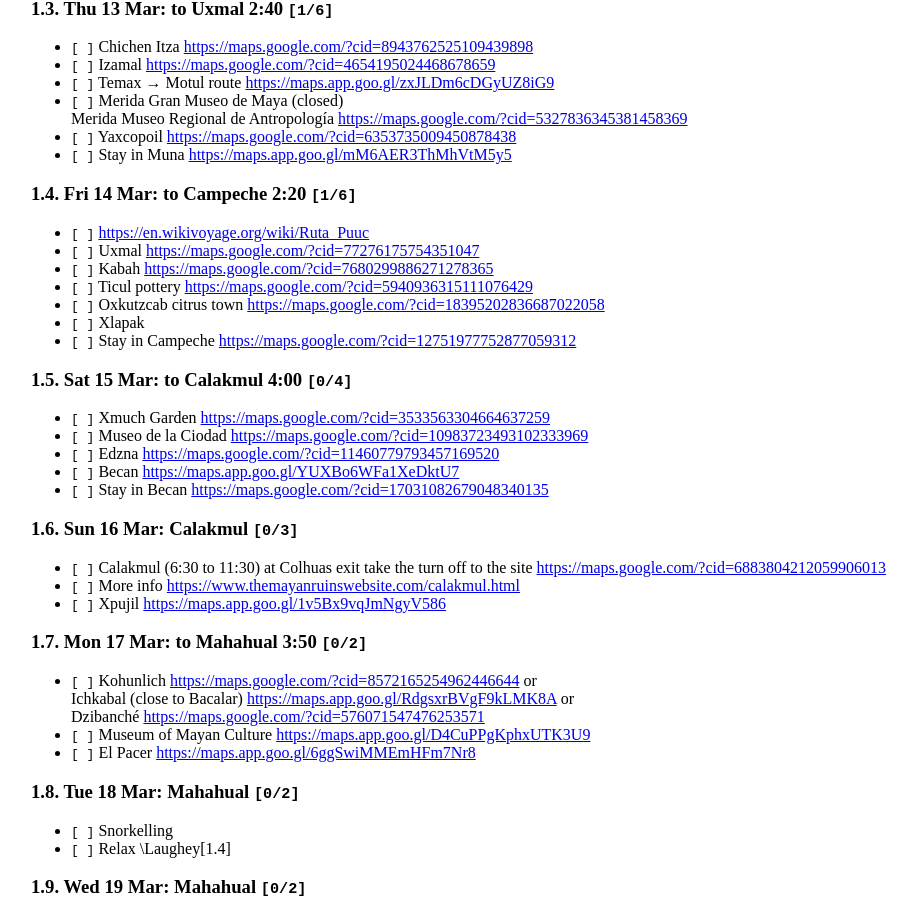
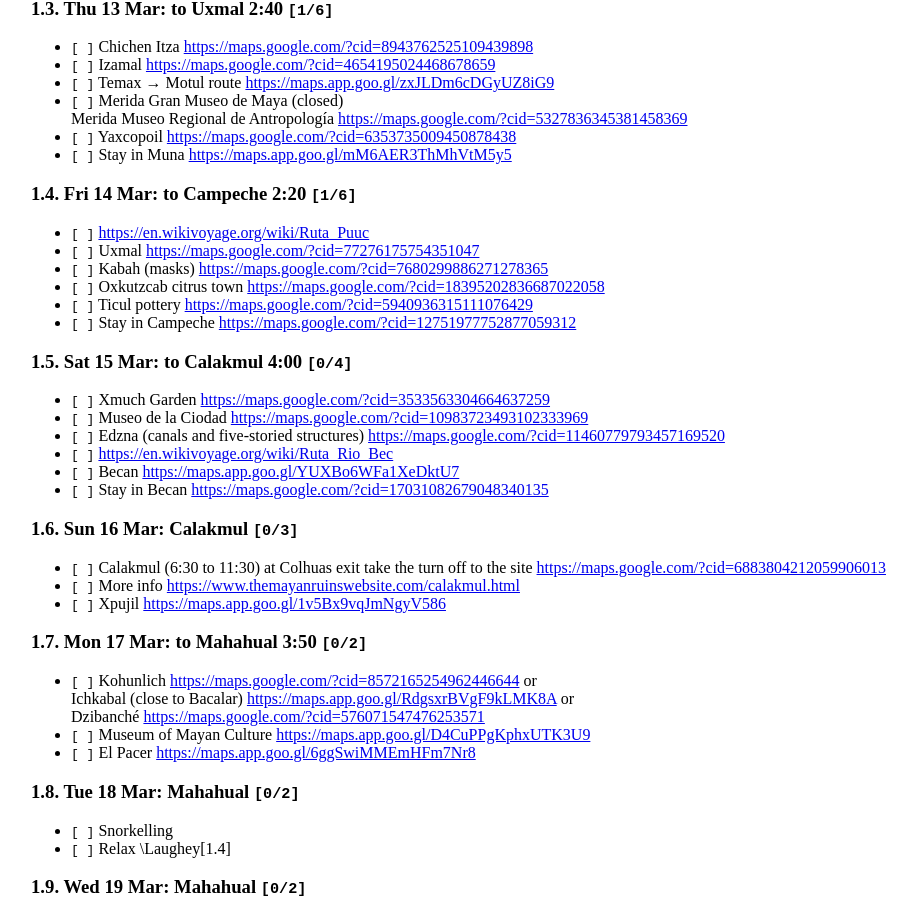
Before and after one commit to ssharoff/ssharoff.github.io, a Jekyll site: the page travel/mexico-plans.html, which Jekyll copies as it is, in a window 1280 px wide and 900 px high, scrolled down 386 px. Shown: the whole window, without its empty margins (129-1046 px from the left). Built offline with Jekyll 4.4.1, drawn with Linux system fonts in a browser that asks for light colours; some of the changed text lies outside the part shown.

Commit message:
refined Uxmal

```diff
--- a/travel/mexico-plans.html
+++ b/travel/mexico-plans.html
@@ -3,7 +3,7 @@
 "http://www.w3.org/TR/xhtml1/DTD/xhtml1-strict.dtd">
 <html xmlns="http://www.w3.org/1999/xhtml" lang="en" xml:lang="en">
 <head>
-<!-- 2025-02-22 Sat 11:50 -->
+<!-- 2025-02-23 Sun 16:42 -->
 <meta http-equiv="Content-Type" content="text/html;charset=utf-8" />
 <meta name="viewport" content="width=device-width, initial-scale=1" />
 <title>&lrm;</title>
@@ -228,12 +228,12 @@
 <body>
 <div id="content" class="content">
 
-<div id="outline-container-org3b4b71b" class="outline-2">
-<h2 id="org3b4b71b"><span class="section-number-2">1.</span> Yucatan</h2>
+<div id="outline-container-org54f6ed6" class="outline-2">
+<h2 id="org54f6ed6"><span class="section-number-2">1.</span> Yucatan</h2>
 <div class="outline-text-2" id="text-1">
 </div>
-<div id="outline-container-org094a721" class="outline-3">
-<h3 id="org094a721"><span class="section-number-3">1.1.</span> Tue 11 Mar: Arrival to Cancun <code>[0/3]</code></h3>
+<div id="outline-container-orgf5acd6d" class="outline-3">
+<h3 id="orgf5acd6d"><span class="section-number-3">1.1.</span> Tue 11 Mar: Arrival to Cancun <code>[0/3]</code></h3>
 <div class="outline-text-3" id="text-1-1">
 <ul class="org-ul">
 <li class="off"><code>[&#xa0;]</code> Landing 16:55;</li>
@@ -244,8 +244,8 @@
 </div>
 </div>
 
-<div id="outline-container-org0931a24" class="outline-3">
-<h3 id="org0931a24"><span class="section-number-3">1.2.</span> Wed 12 Mar: to Valladolid 2:20 <code>[1/5]</code></h3>
+<div id="outline-container-orgaabeb5f" class="outline-3">
+<h3 id="orgaabeb5f"><span class="section-number-3">1.2.</span> Wed 12 Mar: to Valladolid 2:20 <code>[1/5]</code></h3>
 <div class="outline-text-3" id="text-1-2">
 <ul class="org-ul">
 <li class="off"><code>[&#xa0;]</code> Coba <a href="https://maps.app.goo.gl/cUjqrZNwsN8X8Jd46">https://maps.app.goo.gl/cUjqrZNwsN8X8Jd46</a></li>
@@ -259,8 +259,8 @@
 </div>
 </div>
 
-<div id="outline-container-org666f1e0" class="outline-3">
-<h3 id="org666f1e0"><span class="section-number-3">1.3.</span> Thu 13 Mar: to Uxmal 2:40 <code>[1/6]</code></h3>
+<div id="outline-container-org981cb48" class="outline-3">
+<h3 id="org981cb48"><span class="section-number-3">1.3.</span> Thu 13 Mar: to Uxmal 2:40 <code>[1/6]</code></h3>
 <div class="outline-text-3" id="text-1-3">
 <ul class="org-ul">
 <li class="off"><code>[&#xa0;]</code> Chichen Itza <a href="https://maps.google.com/?cid=8943762525109439898">https://maps.google.com/?cid=8943762525109439898</a></li>
@@ -274,36 +274,36 @@
 </div>
 </div>
 
-<div id="outline-container-org61a084c" class="outline-3">
-<h3 id="org61a084c"><span class="section-number-3">1.4.</span> Fri 14 Mar: to Campeche 2:20  <code>[1/6]</code></h3>
+<div id="outline-container-orgb3e09c6" class="outline-3">
+<h3 id="orgb3e09c6"><span class="section-number-3">1.4.</span> Fri 14 Mar: to Campeche 2:20  <code>[1/6]</code></h3>
 <div class="outline-text-3" id="text-1-4">
 <ul class="org-ul">
 <li class="off"><code>[&#xa0;]</code> <a href="https://en.wikivoyage.org/wiki/Ruta_Puuc">https://en.wikivoyage.org/wiki/Ruta_Puuc</a></li>
 <li class="off"><code>[&#xa0;]</code> Uxmal <a href="https://maps.google.com/?cid=77276175754351047">https://maps.google.com/?cid=77276175754351047</a></li>
-<li class="off"><code>[&#xa0;]</code> Kabah <a href="https://maps.google.com/?cid=7680299886271278365">https://maps.google.com/?cid=7680299886271278365</a></li>
+<li class="off"><code>[&#xa0;]</code> Kabah (masks) <a href="https://maps.google.com/?cid=7680299886271278365">https://maps.google.com/?cid=7680299886271278365</a></li>
+<li class="off"><code>[&#xa0;]</code> Oxkutzcab citrus town <a href="https://maps.google.com/?cid=18395202836687022058">https://maps.google.com/?cid=18395202836687022058</a></li>
 <li class="off"><code>[&#xa0;]</code> Ticul pottery <a href="https://maps.google.com/?cid=5940936315111076429">https://maps.google.com/?cid=5940936315111076429</a></li>
-<li class="off"><code>[&#xa0;]</code> Oxkutzcab citrus town <a href="https://maps.google.com/?cid=18395202836687022058">https://maps.google.com/?cid=18395202836687022058</a></li>
-<li class="off"><code>[&#xa0;]</code> Xlapak</li>
 <li class="off"><code>[&#xa0;]</code> Stay in Campeche <a href="https://maps.google.com/?cid=12751977752877059312">https://maps.google.com/?cid=12751977752877059312</a></li>
 </ul>
 </div>
 </div>
 
-<div id="outline-container-org15eab65" class="outline-3">
-<h3 id="org15eab65"><span class="section-number-3">1.5.</span> Sat 15 Mar: to Calakmul 4:00 <code>[0/4]</code></h3>
+<div id="outline-container-org454055a" class="outline-3">
+<h3 id="org454055a"><span class="section-number-3">1.5.</span> Sat 15 Mar: to Calakmul 4:00 <code>[0/4]</code></h3>
 <div class="outline-text-3" id="text-1-5">
 <ul class="org-ul">
 <li class="off"><code>[&#xa0;]</code> Xmuch Garden <a href="https://maps.google.com/?cid=3533563304664637259">https://maps.google.com/?cid=3533563304664637259</a></li>
 <li class="off"><code>[&#xa0;]</code> Museo de la Ciodad <a href="https://maps.google.com/?cid=10983723493102333969">https://maps.google.com/?cid=10983723493102333969</a></li>
-<li class="off"><code>[&#xa0;]</code> Edzna <a href="https://maps.google.com/?cid=11460779793457169520">https://maps.google.com/?cid=11460779793457169520</a></li>
+<li class="off"><code>[&#xa0;]</code> Edzna (canals and five-storied structures) <a href="https://maps.google.com/?cid=11460779793457169520">https://maps.google.com/?cid=11460779793457169520</a></li>
+<li class="off"><code>[&#xa0;]</code> <a href="https://en.wikivoyage.org/wiki/Ruta_Rio_Bec">https://en.wikivoyage.org/wiki/Ruta_Rio_Bec</a></li>
 <li class="off"><code>[&#xa0;]</code> Becan <a href="https://maps.app.goo.gl/YUXBo6WFa1XeDktU7">https://maps.app.goo.gl/YUXBo6WFa1XeDktU7</a></li>
 <li class="off"><code>[&#xa0;]</code> Stay in Becan <a href="https://maps.google.com/?cid=17031082679048340135">https://maps.google.com/?cid=17031082679048340135</a></li>
 </ul>
 </div>
 </div>
 
-<div id="outline-container-orgb1fad1d" class="outline-3">
-<h3 id="orgb1fad1d"><span class="section-number-3">1.6.</span> Sun 16 Mar:  Calakmul <code>[0/3]</code></h3>
+<div id="outline-container-org82b8d19" class="outline-3">
+<h3 id="org82b8d19"><span class="section-number-3">1.6.</span> Sun 16 Mar:  Calakmul <code>[0/3]</code></h3>
 <div class="outline-text-3" id="text-1-6">
 <ul class="org-ul">
 <li class="off"><code>[&#xa0;]</code> Calakmul (6:30 to 11:30) at Colhuas exit take the turn off to the site <a href="https://maps.google.com/?cid=6883804212059906013">https://maps.google.com/?cid=6883804212059906013</a></li>
@@ -313,8 +313,8 @@
 </div>
 </div>
 
-<div id="outline-container-org3b72d87" class="outline-3">
-<h3 id="org3b72d87"><span class="section-number-3">1.7.</span> Mon 17 Mar: to Mahahual 3:50 <code>[0/2]</code></h3>
+<div id="outline-container-orgd4a8223" class="outline-3">
+<h3 id="orgd4a8223"><span class="section-number-3">1.7.</span> Mon 17 Mar: to Mahahual 3:50 <code>[0/2]</code></h3>
 <div class="outline-text-3" id="text-1-7">
 <ul class="org-ul">
 <li class="off"><code>[&#xa0;]</code> Kohunlich <a href="https://maps.google.com/?cid=8572165254962446644">https://maps.google.com/?cid=8572165254962446644</a> or <br />
@@ -326,8 +326,8 @@
 </div>
 </div>
 
-<div id="outline-container-orgc95e0e0" class="outline-3">
-<h3 id="orgc95e0e0"><span class="section-number-3">1.8.</span> Tue 18 Mar: Mahahual <code>[0/2]</code></h3>
+<div id="outline-container-orgd7e2943" class="outline-3">
+<h3 id="orgd7e2943"><span class="section-number-3">1.8.</span> Tue 18 Mar: Mahahual <code>[0/2]</code></h3>
 <div class="outline-text-3" id="text-1-8">
 <ul class="org-ul">
 <li class="off"><code>[&#xa0;]</code> Snorkelling</li>
@@ -336,8 +336,8 @@
 </div>
 </div>
 
-<div id="outline-container-orga80dd12" class="outline-3">
-<h3 id="orga80dd12"><span class="section-number-3">1.9.</span> Wed 19 Mar: Mahahual <code>[0/2]</code></h3>
+<div id="outline-container-org7cc39ec" class="outline-3">
+<h3 id="org7cc39ec"><span class="section-number-3">1.9.</span> Wed 19 Mar: Mahahual <code>[0/2]</code></h3>
 <div class="outline-text-3" id="text-1-9">
 <ul class="org-ul">
 <li class="off"><code>[&#xa0;]</code> Sian Ka'an Biosphere Reserve</li>
@@ -346,8 +346,8 @@
 </div>
 </div>
 
-<div id="outline-container-orgd32301b" class="outline-3">
-<h3 id="orgd32301b"><span class="section-number-3">1.10.</span> Thu 20 Mar: Mahahual <code>[0/0]</code></h3>
+<div id="outline-container-org04da760" class="outline-3">
+<h3 id="org04da760"><span class="section-number-3">1.10.</span> Thu 20 Mar: Mahahual <code>[0/0]</code></h3>
 <div class="outline-text-3" id="text-1-10">
 <ul class="org-ul">
 <li class="off"><code>[&#xa0;]</code> Swimming with turtles</li>
@@ -356,12 +356,12 @@
 </div>
 </div>
 
-<div id="outline-container-orgb4bc2dd" class="outline-2">
-<h2 id="orgb4bc2dd"><span class="section-number-2">2.</span> Mexico city</h2>
+<div id="outline-container-org834175a" class="outline-2">
+<h2 id="org834175a"><span class="section-number-2">2.</span> Mexico city</h2>
 <div class="outline-text-2" id="text-2">
 </div>
-<div id="outline-container-orgb207c35" class="outline-3">
-<h3 id="orgb207c35"><span class="section-number-3">2.1.</span> Fri 21 Mar: To Cancun airport 4:50 <code>[0/4]</code></h3>
+<div id="outline-container-org679743e" class="outline-3">
+<h3 id="org679743e"><span class="section-number-3">2.1.</span> Fri 21 Mar: To Cancun airport 4:50 <code>[0/4]</code></h3>
 <div class="outline-text-3" id="text-2-1">
 <ul class="org-ul">
 <li class="off"><code>[&#xa0;]</code> CUN-NLU, 13:50-15:20</li>
@@ -373,8 +373,8 @@
 </div>
 </div>
 
-<div id="outline-container-org4889430" class="outline-3">
-<h3 id="org4889430"><span class="section-number-3">2.2.</span> Sat 22 Mar: Chapultepec, Roma <code>[0/3]</code></h3>
+<div id="outline-container-org9f47ed5" class="outline-3">
+<h3 id="org9f47ed5"><span class="section-number-3">2.2.</span> Sat 22 Mar: Chapultepec, Roma <code>[0/3]</code></h3>
 <div class="outline-text-3" id="text-2-2">
 <ul class="org-ul">
 <li class="off"><code>[&#xa0;]</code> Museo de Anthropologia <a href="https://maps.google.com/?cid=9521483601320789284">https://maps.google.com/?cid=9521483601320789284</a></li>
@@ -385,8 +385,8 @@
 </div>
 </div>
 
-<div id="outline-container-org9f64de4" class="outline-3">
-<h3 id="org9f64de4"><span class="section-number-3">2.3.</span> Sun 23 Mar: Del Carmen <code>[0/3]</code></h3>
+<div id="outline-container-org4ed4ec7" class="outline-3">
+<h3 id="org4ed4ec7"><span class="section-number-3">2.3.</span> Sun 23 Mar: Del Carmen <code>[0/3]</code></h3>
 <div class="outline-text-3" id="text-2-3">
 <ul class="org-ul">
 <li class="off"><code>[&#xa0;]</code> Frida Kahlo <a href="https://maps.google.com/?cid=7062107075614930081">https://maps.google.com/?cid=7062107075614930081</a></li>
@@ -398,8 +398,8 @@
 </div>
 </div>
 
-<div id="outline-container-org0f81854" class="outline-3">
-<h3 id="org0f81854"><span class="section-number-3">2.4.</span> Mon 24 Mar:  <code>[0/4]</code></h3>
+<div id="outline-container-orgd9cd367" class="outline-3">
+<h3 id="orgd9cd367"><span class="section-number-3">2.4.</span> Mon 24 Mar:  <code>[0/4]</code></h3>
 <div class="outline-text-3" id="text-2-4">
 <ul class="org-ul">
 <li class="off"><code>[&#xa0;]</code> Zona Arquelógica Tlatelolco (Tlatelolco Archaeological Site) (entrance is on Lázaro Cárdenas) <a href="https://maps.google.com/?cid=1701952053221864427">https://maps.google.com/?cid=1701952053221864427</a></li>
@@ -412,15 +412,15 @@
 </div>
 </div>
 
-<div id="outline-container-orgf3f5561" class="outline-3">
-<h3 id="orgf3f5561"><span class="section-number-3">2.5.</span> Tue 25 Mar: <code>[0/3]</code></h3>
+<div id="outline-container-org14df0ad" class="outline-3">
+<h3 id="org14df0ad"><span class="section-number-3">2.5.</span> Tue 25 Mar: <code>[0/3]</code></h3>
 <div class="outline-text-3" id="text-2-5">
 <ul class="org-ul">
 <li class="off"><code>[&#xa0;]</code> Teotihuacán (del Norte, P. 8) <a href="https://maps.app.goo.gl/GKCyEQY65MUCFmJi6">https://maps.app.goo.gl/GKCyEQY65MUCFmJi6</a></li>
 </ul>
 </div>
 <ol class="org-ol">
-<li><a id="org7f80e6b"></a>Future day away<br />
+<li><a id="org782de75"></a>Future day away<br />
 <div class="outline-text-4" id="text-2-5-1">
 <ul class="org-ul">
 <li class="off"><code>[&#xa0;]</code> Puebla: Cacaxtla or Cholula</li>
@@ -432,8 +432,8 @@
 </ol>
 </div>
 
-<div id="outline-container-org3502490" class="outline-3">
-<h3 id="org3502490"><span class="section-number-3">2.6.</span> Wed 26 Mar: Flight to Cancun <code>[0/3]</code></h3>
+<div id="outline-container-org9473b7f" class="outline-3">
+<h3 id="org9473b7f"><span class="section-number-3">2.6.</span> Wed 26 Mar: Flight to Cancun <code>[0/3]</code></h3>
 <div class="outline-text-3" id="text-2-6">
 <ul class="org-ul">
 <li class="off"><code>[&#xa0;]</code> MEX-CUN, 09:55-13:30</li>
@@ -444,12 +444,12 @@
 </div>
 </div>
 
-<div id="outline-container-org4d49b7f" class="outline-2">
-<h2 id="org4d49b7f"><span class="section-number-2">3.</span> Maya</h2>
+<div id="outline-container-orgba22246" class="outline-2">
+<h2 id="orgba22246"><span class="section-number-2">3.</span> Maya</h2>
 <div class="outline-text-2" id="text-3">
 </div>
-<div id="outline-container-orgc0b3f16" class="outline-3">
-<h3 id="orgc0b3f16"><span class="section-number-3">3.1.</span> Maya phrasebook</h3>
+<div id="outline-container-org7bad0a4" class="outline-3">
+<h3 id="org7bad0a4"><span class="section-number-3">3.1.</span> Maya phrasebook</h3>
 <div class="outline-text-3" id="text-3-1">
 <dl class="org-dl">
 <dt>Hello</dt><dd>Bix túun; Bix a beel (informal)</dd>
@@ -470,12 +470,12 @@
 </div>
 </div>
 
-<div id="outline-container-org327eed1" class="outline-2">
-<h2 id="org327eed1"><span class="section-number-2">4.</span> Food</h2>
+<div id="outline-container-org7feb57a" class="outline-2">
+<h2 id="org7feb57a"><span class="section-number-2">4.</span> Food</h2>
 <div class="outline-text-2" id="text-4">
 </div>
-<div id="outline-container-org59afaea" class="outline-3">
-<h3 id="org59afaea"><span class="section-number-3">4.1.</span> Mexican food <code>[0/9]</code></h3>
+<div id="outline-container-org1a0ddea" class="outline-3">
+<h3 id="org1a0ddea"><span class="section-number-3">4.1.</span> Mexican food <code>[0/9]</code></h3>
 <div class="outline-text-3" id="text-4-1">
 <ul class="org-ul">
 <li class="off"><code>[&#xa0;]</code> Asado en Barbacoa &#x2013; cooked in a pit (Cochinita pibil in Yucatan for orange pork or mixiote in Mexico)</li>
@@ -495,7 +495,7 @@
 </div>
 </div>
 <div id="postamble" class="status">
-<p class="date">Created: 2025-02-22 Sat 11:50</p>
+<p class="date">Created: 2025-02-23 Sun 16:42</p>
 <p class="validation"><a href="https://validator.w3.org/check?uri=referer">Validate</a></p>
 </div>
 </body>
```
Also changed, not shown: travel/mexico-plans.org (+4 -4 lines), 1 other file.
